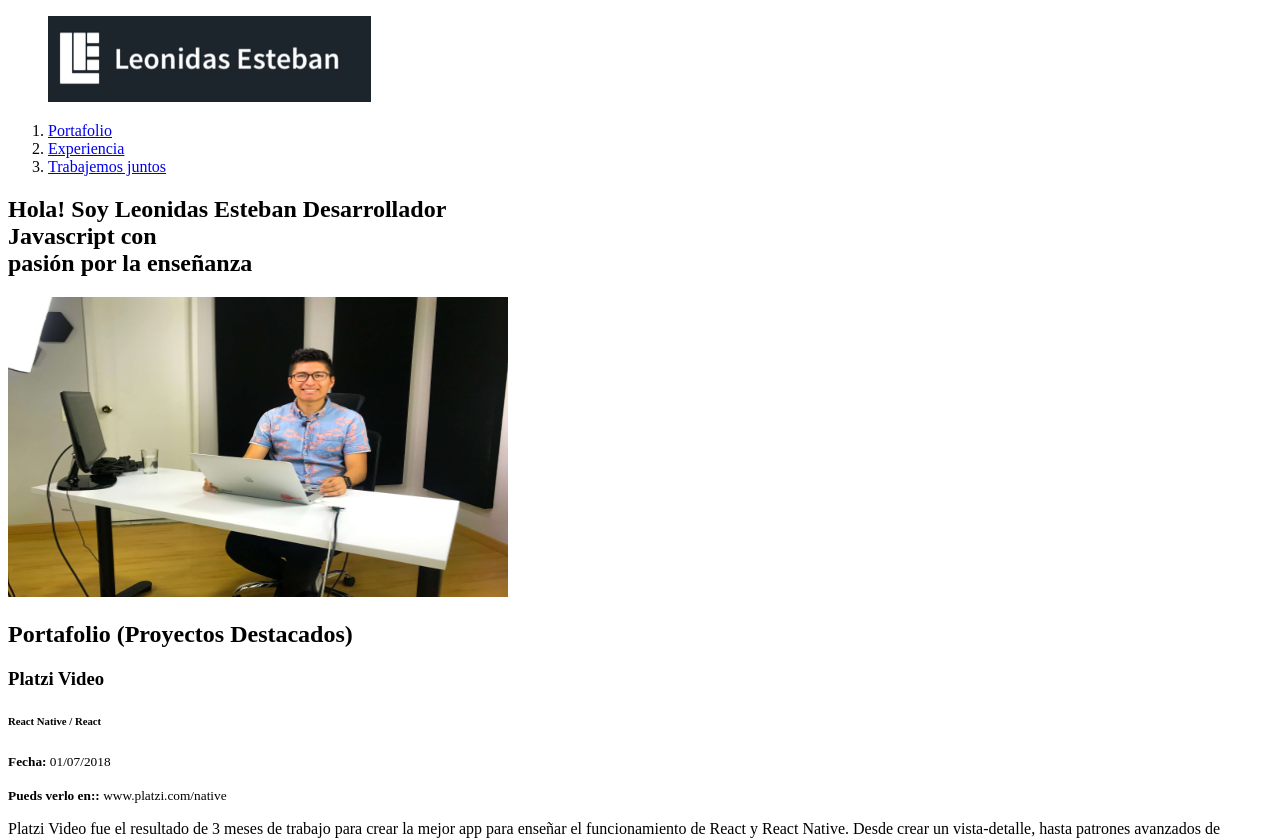
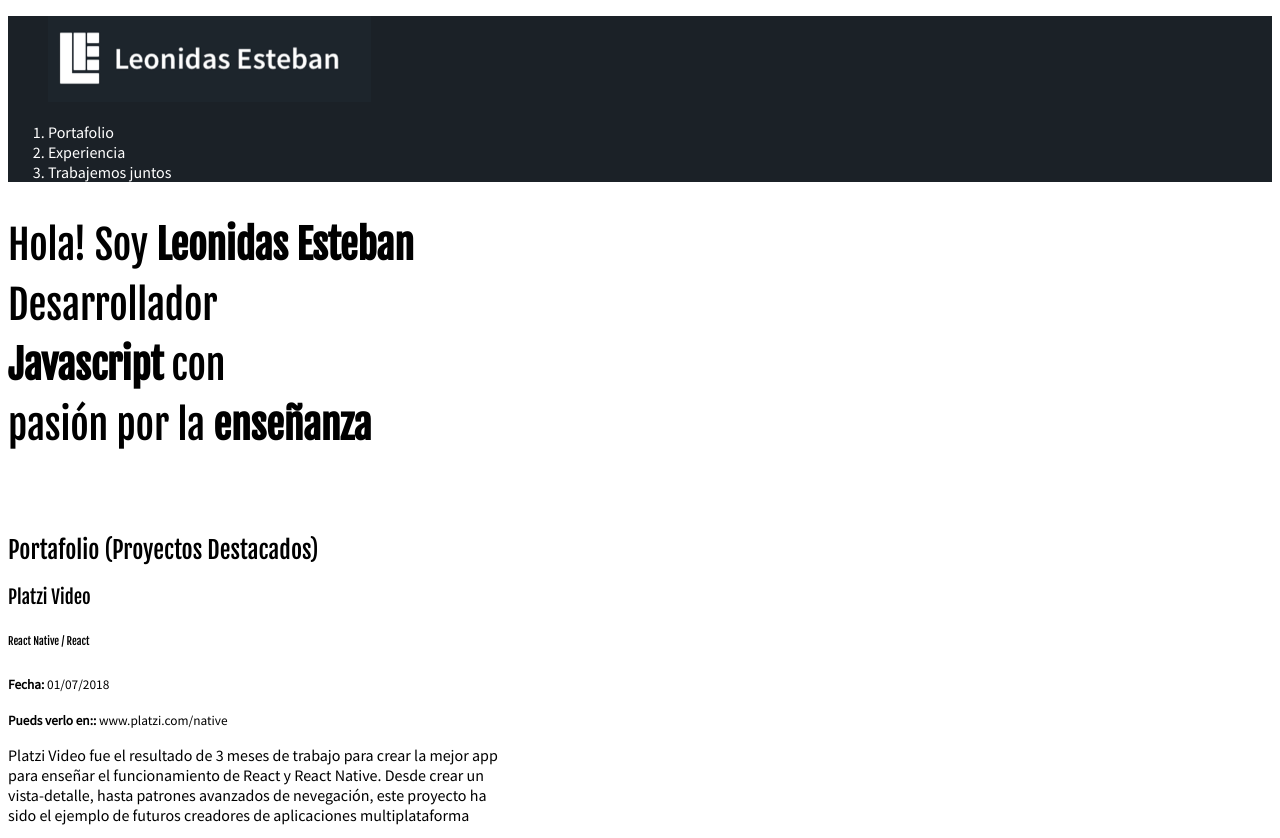
Before and after one commit to wbdvlprdrm/Curso_platzi, a plain HTML site: page Desarrollo web/index.html in a window 1280 px wide. Shown: the top 838 px of the page. Drawn offline with Linux system fonts and the light colour scheme.

Commit message:
lesson 21 nov 4

```diff
--- a/Desarrollo web/css/style.css
+++ b/Desarrollo web/css/style.css
@@ -1,6 +1,56 @@
-header {
+/* header {
     background: rgb(red, green, blue)
 }
 
 
-/*.link*/
+.link */
+
+/* gris oscuro = #1d252c
+gris claro = #626262
+background gris = #1b2127 */
+
+body {
+    font-family: 'Source Sans Pro', sans-serif
+}
+
+h1,
+h2,
+h3,
+h4,
+h6{
+
+    font-family: 'Fjalla One', sans-serif;
+    font-weight: normal;
+
+}
+
+h1 {
+    font-size: 40px;
+    line-height: 1.5em;
+    letter-spacing: -.2px;
+    /* text-transform: uppercase;
+    text-decoration: underline; */
+}
+
+.hero {
+    height: 300px;
+}
+
+.project-details {
+    width: 500px;
+
+}
+
+.project-imageContainer {
+    width: 500px;;
+}
+
+.header {
+    background-color: #1b2127;;
+    color: white;
+}
+
+.header a {
+    color: white;
+    text-decoration: none;
+}
--- a/Desarrollo web/index.html
+++ b/Desarrollo web/index.html
@@ -4,6 +4,7 @@
     <meta charset="UTF-8" />
     <title>Leonidas Esteban</title>
     <link rel="icon" type="image/png" href="images/favicon.png" />
+    <link href="https://fonts.googleapis.com/css?family=Fjalla+One|Source+Sans+Pro&display=swap" rel="stylesheet">
     <link rel="stylesheet" href="./css/style.css">
   </head>
   <body>
@@ -29,13 +30,14 @@
     </header>
     <section class="hero" >
       <h1>
-        Hola! Soy <strong>Leonidas Esteban</strong> Desarrollador <br/> <strong>Javascript</strong> con <br> pasión por la <strong>enseñanza</strong>
+        Hola! Soy <strong>Leonidas Esteban</strong></br> Desarrollador <br/> <strong>Javascript</strong> con <br> pasión por la <strong>enseñanza</strong>
       </h1>
-      <img src="images/hero.jpg" width="500" height="300" alt="imagen principal del sitio">
+      <!-- <img src="images/hero.jpg" width="500" height="300" alt="imagen principal del sitio">  -->
     </section>
     <section id="portafolio"  class="portfolio" >
       <h2>Portafolio (Proyectos Destacados)</h2>
       <article class="project" >
+        <div class="project-details" >
         <h3 class="project-title" >Platzi Video</h3>
         <h6 class="project-course" >React Native / React</h6>
         <p class="project-date" ><small><strong>Fecha:</strong> 01/07/2018</small></p>
@@ -43,6 +45,7 @@
         <p class="project-description" >Platzi Video fue el resultado de 3 meses de trabajo
             para crear la mejor app para enseñar el funcionamiento
             de React y React Native. Desde crear un vista-detalle, hasta patrones avanzados de nevegación, este proyecto ha sido el ejemplo de futuros creadores de aplicaciones multiplataforma</p>
+          </div>
             <figure class="project-imageContainer" >
                 <img   class="project-image" width="500" src="images/platzi-video-react-native.png" alt="prouyecto del curso de React Native">
             </figure>
```
